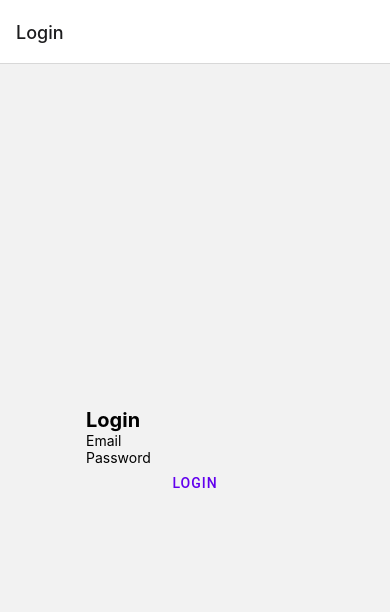
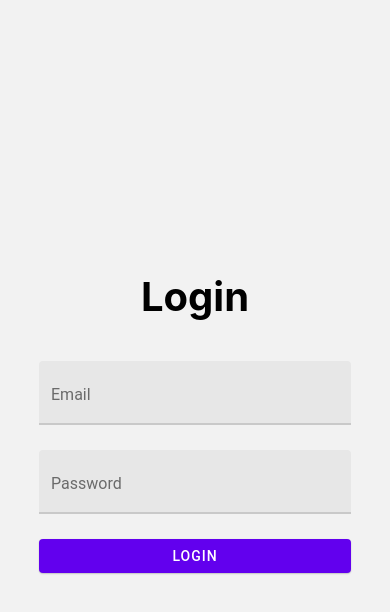
Before and after one commit to JoaoG250/reviseme-react-native, a React Native app in the folder reviseme/: screen /Login in a window 390 px wide. Shown: the top 612 px of the page. Built offline with nearby package versions, Linux system fonts and the light colour scheme; what expo-linking would draw is missing.

Commit message:
feat: login page styling

```diff
--- a/reviseme/components/EditScreenInfo.tsx
+++ /dev/null
@@ -1,72 +0,0 @@
-import * as WebBrowser from "expo-web-browser";
-import { StyleSheet, Text, TouchableOpacity, View } from "react-native";
-
-import { MonoText } from "./StyledText";
-
-export default function EditScreenInfo({ path }: { path: string }) {
-  return (
-    <View>
-      <View style={styles.getStartedContainer}>
-        <Text style={styles.getStartedText}>
-          Open up the code for this screen:
-        </Text>
-
-        <View
-          style={[styles.codeHighlightContainer, styles.homeScreenFilename]}
-        >
-          <MonoText>{path}</MonoText>
-        </View>
-
-        <Text style={styles.getStartedText}>
-          Change any of the text, save the file, and your app will automatically
-          update.
-        </Text>
-      </View>
-
-      <View style={styles.helpContainer}>
-        <TouchableOpacity onPress={handleHelpPress} style={styles.helpLink}>
-          <Text style={styles.helpLinkText}>
-            Tap here if your app doesn't automatically update after making
-            changes
-          </Text>
-        </TouchableOpacity>
-      </View>
-    </View>
-  );
-}
-
-function handleHelpPress() {
-  WebBrowser.openBrowserAsync(
-    "https://docs.expo.io/get-started/create-a-new-app/#opening-the-app-on-your-phonetablet"
-  );
-}
-
-const styles = StyleSheet.create({
-  getStartedContainer: {
-    alignItems: "center",
-    marginHorizontal: 50,
-  },
-  homeScreenFilename: {
-    marginVertical: 7,
-  },
-  codeHighlightContainer: {
-    borderRadius: 3,
-    paddingHorizontal: 4,
-  },
-  getStartedText: {
-    fontSize: 17,
-    lineHeight: 24,
-    textAlign: "center",
-  },
-  helpContainer: {
-    marginTop: 15,
-    marginHorizontal: 20,
-    alignItems: "center",
-  },
-  helpLink: {
-    paddingVertical: 15,
-  },
-  helpLinkText: {
-    textAlign: "center",
-  },
-});
--- a/reviseme/navigation/routes.tsx
+++ b/reviseme/navigation/routes.tsx
@@ -29,7 +29,11 @@ const AuthStack = createNativeStackNavigator<AuthStackParamList>();
 function AuthNavigator() {
   return (
     <AuthStack.Navigator>
-      <AuthStack.Screen name="Login" component={LoginScreen} />
+      <AuthStack.Screen
+        name="Login"
+        component={LoginScreen}
+        options={{ headerShown: false }}
+      />
     </AuthStack.Navigator>
   );
 }
--- a/reviseme/screens/LoginScreen.tsx
+++ b/reviseme/screens/LoginScreen.tsx
@@ -1,16 +1,10 @@
-import { useContext, useState } from "react";
-import {
-  KeyboardAvoidingView,
-  StyleSheet,
-  Text,
-  TextInput,
-  View,
-} from "react-native";
-import { Button } from "react-native-paper";
+import { useState } from "react";
+import { KeyboardAvoidingView, StyleSheet, Text, View } from "react-native";
+import { Button, TextInput } from "react-native-paper";
 import { useAuth } from "../contexts/auth";
 
 export default function LoginScreen() {
-  const { isAuthenticated, signIn } = useAuth();
+  const { signIn } = useAuth();
   const [email, setEmail] = useState<string>("");
   const [password, setPassword] = useState<string>("");
 
@@ -20,18 +14,26 @@ export default function LoginScreen() {
 
   return (
     <KeyboardAvoidingView style={styles.container}>
-      <View>
+      <View style={styles.viewContainer}>
         <Text style={styles.title}>Login</Text>
         <TextInput
-          placeholder="Email"
+          style={styles.input}
+          label="Email"
           onChangeText={(text) => setEmail(text)}
+          autoComplete="email"
+          autoCapitalize="none"
         />
         <TextInput
-          placeholder="Password"
+          style={styles.input}
+          label="Password"
           onChangeText={(text) => setPassword(text)}
+          autoComplete="password"
+          autoCapitalize="none"
           secureTextEntry
         />
-        <Button onPress={handleLogin}>Login</Button>
+        <Button mode="contained" onPress={handleLogin}>
+          Login
+        </Button>
       </View>
     </KeyboardAvoidingView>
   );
@@ -43,8 +45,16 @@ const styles = StyleSheet.create({
     alignItems: "center",
     justifyContent: "center",
   },
+  viewContainer: {
+    width: "80%",
+  },
   title: {
-    fontSize: 20,
+    fontSize: 40,
     fontWeight: "bold",
+    marginBottom: 40,
+    textAlign: "center",
+  },
+  input: {
+    marginBottom: 25,
   },
 });
--- a/reviseme/screens/ModalScreen.tsx
+++ b/reviseme/screens/ModalScreen.tsx
@@ -1,17 +1,18 @@
-import { StatusBar } from "expo-status-bar";
-import { Platform, StyleSheet, Text, View } from "react-native";
+import { StyleSheet, Text, View } from "react-native";
+import { Button } from "react-native-paper";
 
-import EditScreenInfo from "../components/EditScreenInfo";
+import { useAuth } from "../contexts/auth";
 
 export default function ModalScreen() {
+  const { signOut } = useAuth();
+
   return (
     <View style={styles.container}>
       <Text style={styles.title}>Modal</Text>
       <View style={styles.separator} />
-      <EditScreenInfo path="/screens/ModalScreen.tsx" />
-
-      {/* Use a light status bar on iOS to account for the black space above the modal */}
-      <StatusBar style={Platform.OS === "ios" ? "light" : "auto"} />
+      <Button mode="contained" onPress={signOut}>
+        Logout
+      </Button>
     </View>
   );
 }
```
